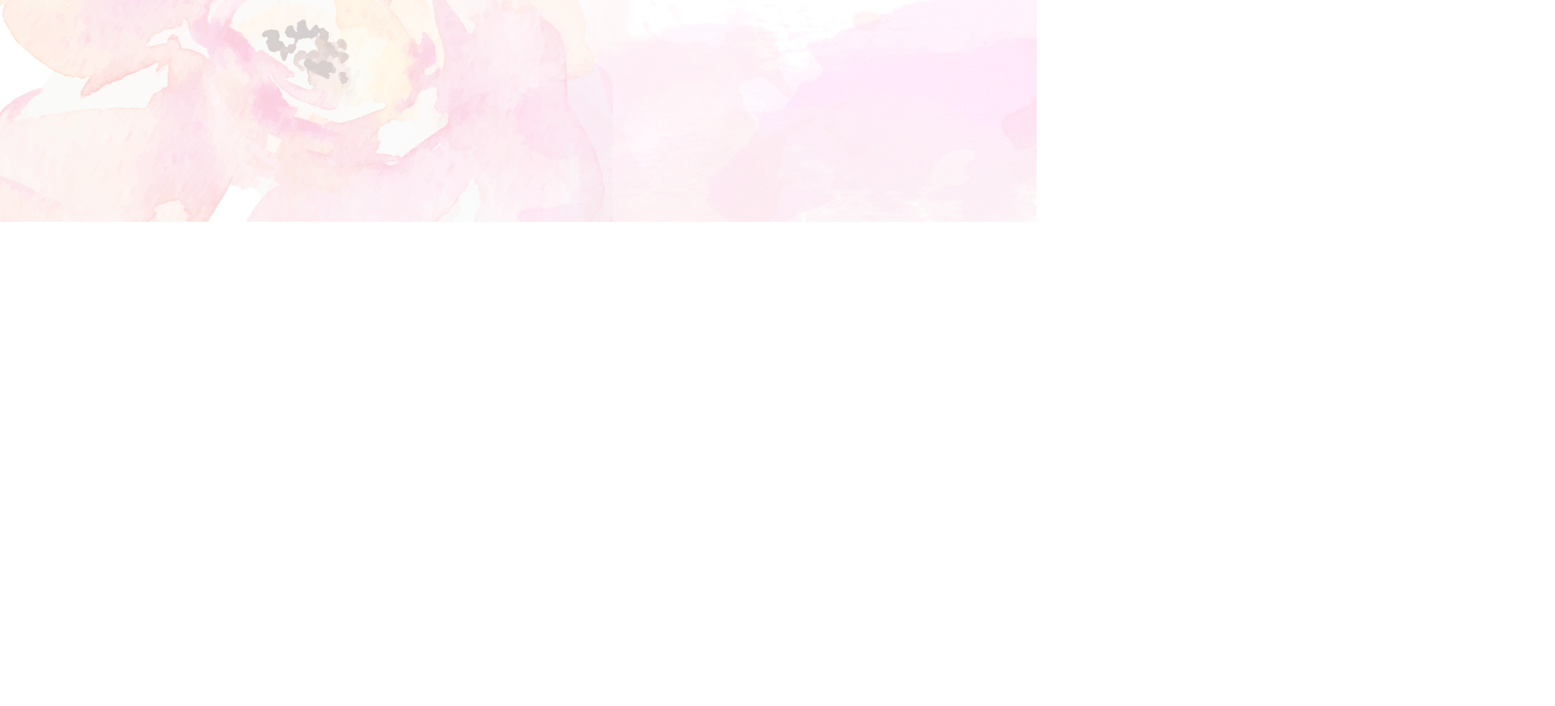
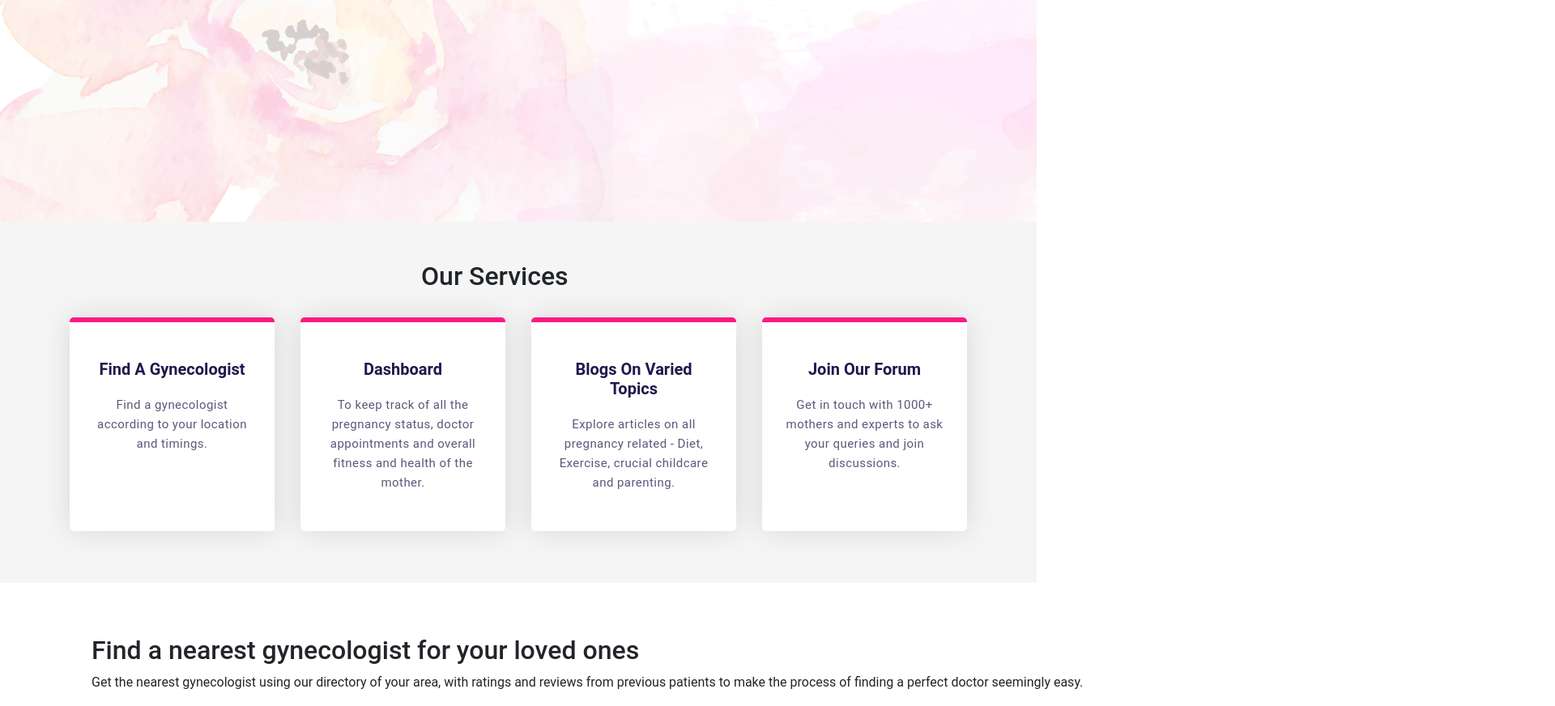
Before and after one commit to TechGeek3/LeanIn-Hacks, a plain HTML site: page index.html in a window 1280 px wide. Shown: the part 464-1336 px from the top of the page at 81% size, 1920 px wide, since content can reach past the window. Before the commit the page ends 800 px from the top, so only its background shows below. Drawn offline with nearby package versions, Linux system fonts and the light colour scheme.

Commit message:
Update index.html

```diff
--- a/index.html
+++ b/index.html
@@ -10,6 +10,8 @@
     <!--CSS-->
     <link rel="stylesheet" href="styles.css">
     <title>Momature</title>
+    <!--FONT AWESOME-->
+    <script src="https://kit.fontawesome.com/a076d05399.js" crossorigin="anonymous"></script>
 </head>
 <body>
 
@@ -18,7 +20,7 @@
         <a class="navbar-brand" href="#">
             <img src="assets/momature.png" width="30" height="30" class="d-inline-block align-top" alt="">
             Momature
-          </a>
+        </a>
         <div class="navbar-collapse collapse w-100" id="collapsingNavbar3">
             <ul class="nav navbar-nav ml-auto w-100 justify-content-end">
                 <li class="nav-item">
@@ -47,5 +49,71 @@
         <button type="button" class="btn btn-primary" style="margin-left: 5%; margin-top: 2%;">Get Started</button>
     </div>
 
+    <!-- ADVERTISERS SERVICE CARD -->
+<section id="advertisers" class="advertisers-service-sec pt-5 pb-5">
+    <div class="container">
+      <div class="row">
+        <div class="section-header text-center">
+          <h2 class="fw-bold fs-1">
+            Our
+            <span class="b-class-secondary"></span>Services
+          </h2>
+          <!-- <p class="sec-icon"><i class="fa-solid fa-gear"></i></p> -->
+        </div>
+      </div>
+      <div class="row mt-5 mt-md-4 row-cols-1 row-cols-sm-1 row-cols-md-3 justify-content-center">
+        <div class="col">
+          <div class="service-card">
+            <h3>Find a gynecologist</h3>
+            <p>
+                Find a gynecologist according to your location and timings.
+            </p>
+          </div>
+        </div>
+        <div class="col">
+          <div class="service-card">
+            <h3>Dashboard</h3>
+            <p>
+                To keep track of  all the pregnancy status, doctor appointments and overall fitness and health of the mother.
+            </p>
+          </div>
+        </div>
+        <div class="col">
+          <div class="service-card">
+            <h3>Blogs on varied topics</h3>
+            <p>
+                Explore articles on all pregnancy related - Diet, Exercise, crucial childcare and parenting.
+            </p>
+          </div>
+        </div>
+        <div class="col">
+          <div class="service-card">
+            <h3>Join our forum</h3>
+            <p>
+                Get in touch with 1000+ mothers and experts to ask your queries and join discussions.
+            </p>
+          </div>
+        </div>
+      </div>
+    </div>
+  </section>
+  <!-- ADVERTISERS SERVICE CARD ENDED -->
+
+
+  <section id="gynecologist" class="gynecologists">
+    <div class="row">
+        <div class="section-header2">
+          <h2 class="fw-bold fs-1">
+            Find a nearest
+            <span class="b-class-secondary"></span>gynecologist for your loved ones
+          </h2>
+        </div>
+        <div class="text">
+            <p>Get the nearest gynecologist using our directory of  your area, with ratings and reviews from previous patients to make the process of finding a perfect doctor seemingly easy. </p>
+            <img src="assets/bg.png" alt="">
+        </div>
+    </div>
+
+    </section>
 </body>
 </html>
```
